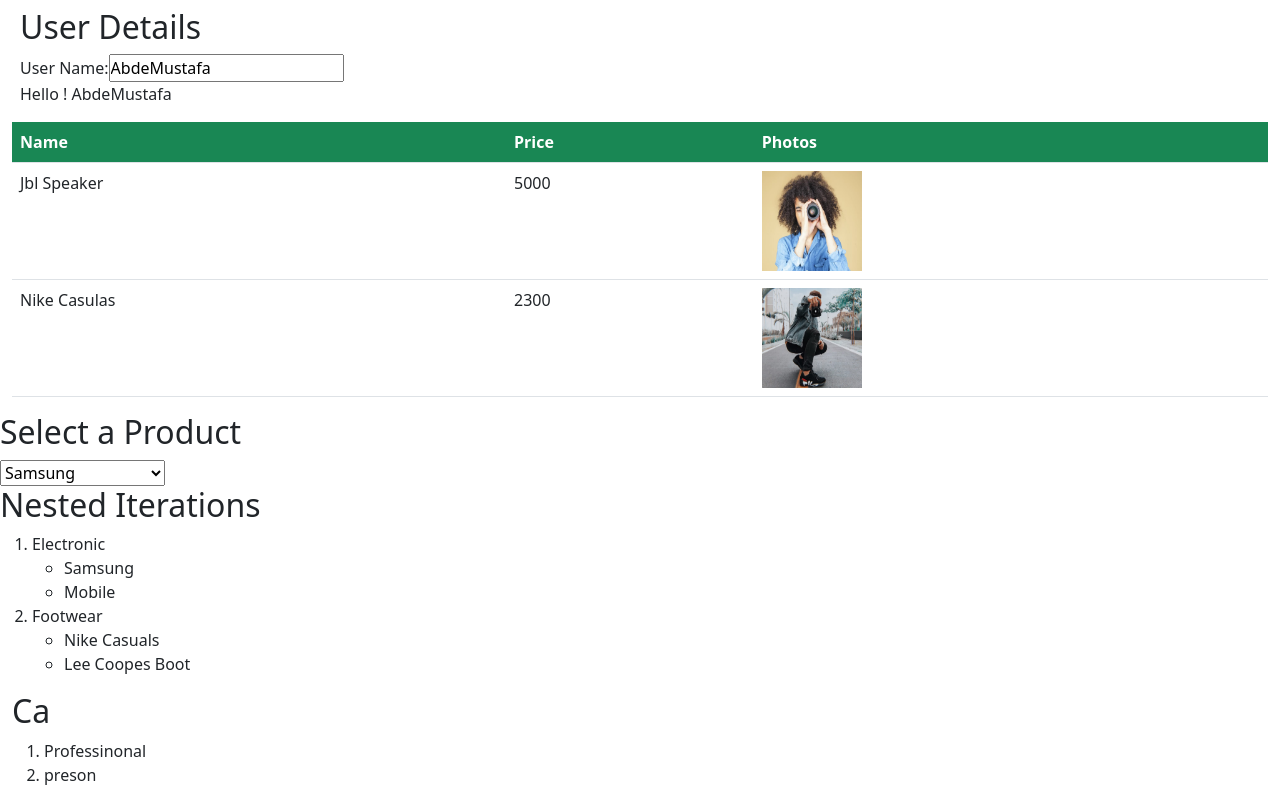
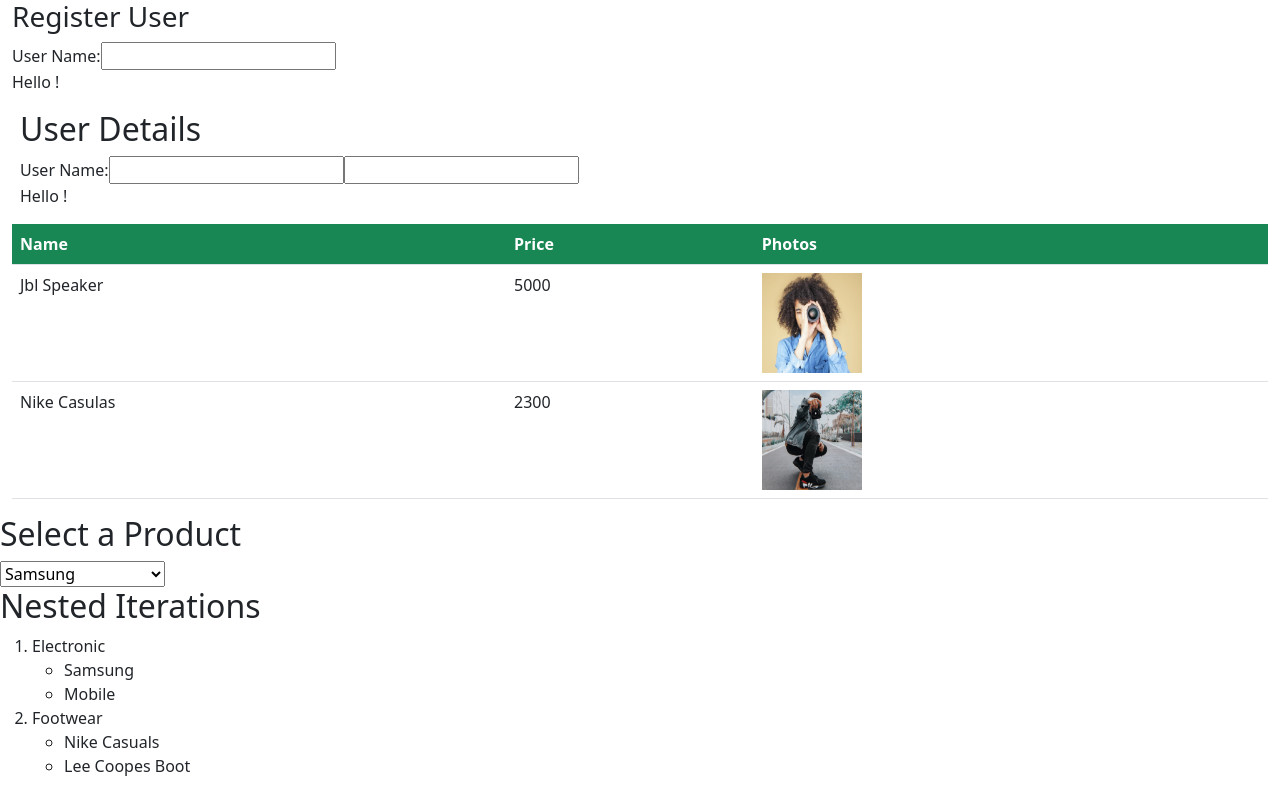
Before and after one commit to Iamam786/React-shopping, a React (Create React App) app: page / in a window 1280 px wide. Shown: the top 791 px of the page. Built offline with nearby package versions, Linux system fonts and the light colour scheme.

Commit message:
two way binding

```diff
--- /dev/null
+++ b/src/Components/StateDemoComponent.js
@@ -0,0 +1,85 @@
+import { render } from "@testing-library/react";
+import React from "react";
+
+/*
+export default class StateDemoComponent extends React.Component {
+
+    constructor(props) {
+        super(props);
+        this.state = {
+            title: "product Details",
+            product:{
+                Name:'Nike Casuals',
+                Price:4000,
+                Photo:'b5img/ab2.jpg'
+            },
+            categroies:['Electronic',"Footwear","fashion"]
+        }
+    }
+
+    render() {
+        return (
+            <>
+            <div className="container-fluid">
+                <h2>{this.state.title}</h2>
+                <dl>
+                    <dt>Name</dt>
+                    <dd>{this.state.product.Name}</dd>
+                    <dt>Price</dt>
+                    <dd>{this.state.product.Price}</dd>
+                    <dt>Photo</dt>
+                    <dd className=""><img className="bg-dark p-1" alt="preview" width="100" height="100" src={this.state.product.Photo}></img></dd>
+                </dl>
+            <h2>Select Category</h2>
+            <select>
+                {
+                    this.state.categroies.map(category =>
+                        <option>{category}</option>
+                        )
+                }
+            </select>
+            </div>
+            </>
+        )
+    }
+}
+*/
+
+export default class StateDemoComponent extends React.Component {
+
+    constructor(props) {
+        super(props);
+        this.state = {
+            UserName: '',
+        }
+        this.UpdateName = this.UpdateName.bind(this);
+    }
+    UpdateName(event) {
+        // console.log(`Hello ! ${event.target.value}`);
+
+
+        this.setState(
+            {
+                UserName: event.target.value
+
+            }
+
+        )
+
+    }
+    render() {
+        return (
+            <>
+                <div className="container-fluid">
+                    <h3>Register User</h3>
+                    User Name:<input type="text" onKeyUp={this.UpdateName} ></input>
+                    <div>
+                        <p>Hello ! {this.state.UserName}</p>
+                    </div>
+                </div>
+
+            </>
+        )
+    }
+
+}
--- a/src/Components/TwoBinding.js
+++ b/src/Components/TwoBinding.js
@@ -1,17 +1,28 @@
+import { useState } from "react";
 
 export default function TwoBindingComponents() {
-    let username = "AbdeMustafa";
+    // let username = "AbdeMustafa";
+const [username,setUserName] = useState();
+
+function UpdateName(){
+    alert("Hello ! Ali");
+}
+function UpdateNameEvent(event){
+   setUserName(event. target.value);
+}
     return (
         <>
             <div className="container-fluid border-5 border-primary m-2">
                 <h2>User Details</h2>
                 User Name:
-                <input type='text' value={username}></input>
+                <input type='text'  onKeyUp={UpdateName} ></input>
+                <input type='text' name="username"  onKeyUp={UpdateNameEvent} ></input>
                 <div>
                     <p>Hello ! {username} </p>
                 </div>
             </div>
 
+
         </>
 
     )
--- a/src/index.js
+++ b/src/index.js
@@ -13,10 +13,12 @@ import DataBindingComponents from './Components/DataBindigComponent';
 import NestedComponent from './Components/NestedComponent';
 import DataBindigWithLocalResoucres from './Components/DataBindigWithLOcalResoucre';
 import TwoBindingComponents from './Components/TwoBinding';
+import StateDemoComponent from './Components/StateDemoComponent';
 
 const root = ReactDOM.createRoot(document.getElementById('root'));
 root.render(
   <React.StrictMode>
+    <StateDemoComponent/>
     <TwoBindingComponents/>
     <DataBindigWithLocalResoucres />
     <NestedComponent />
```
